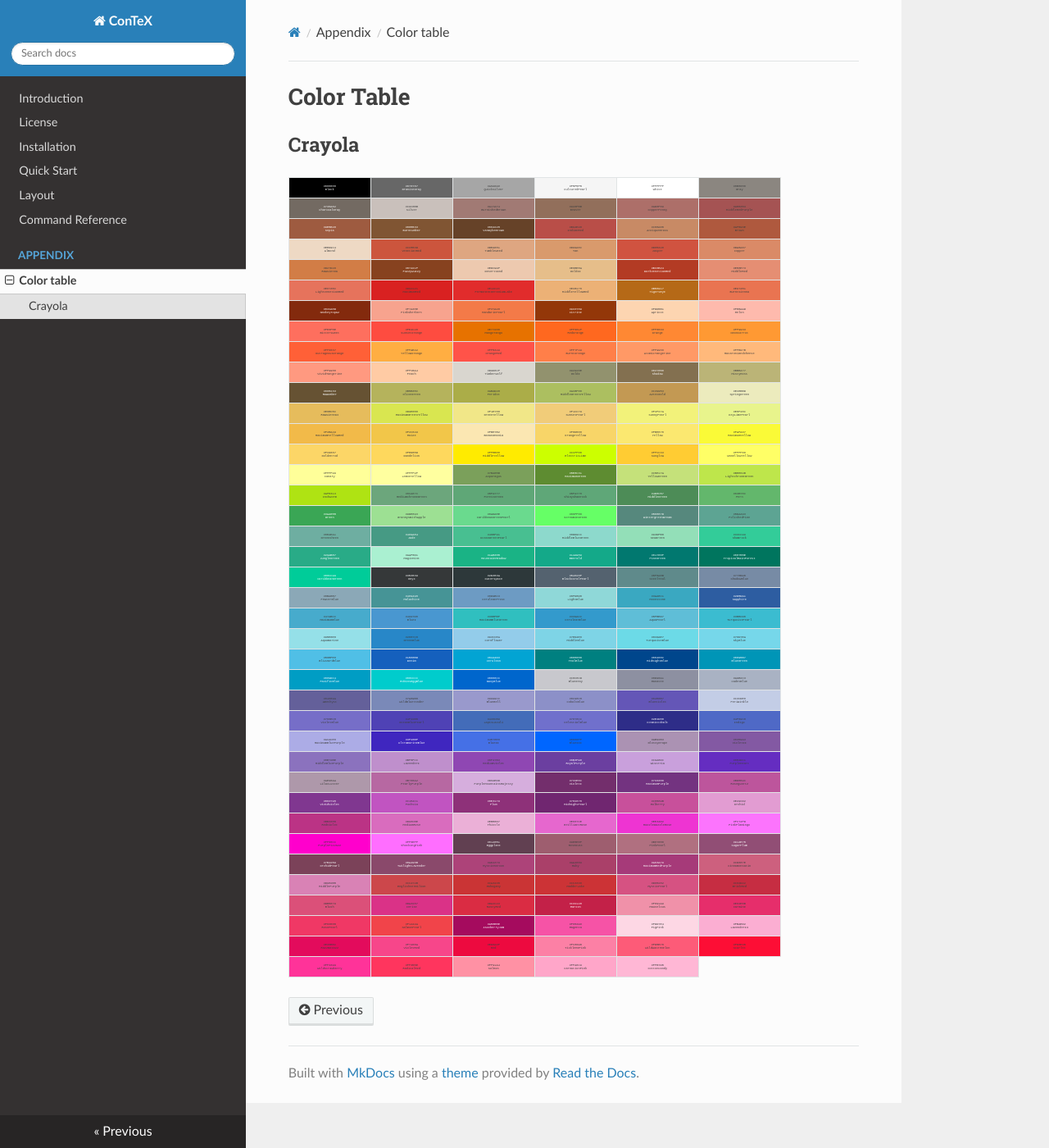
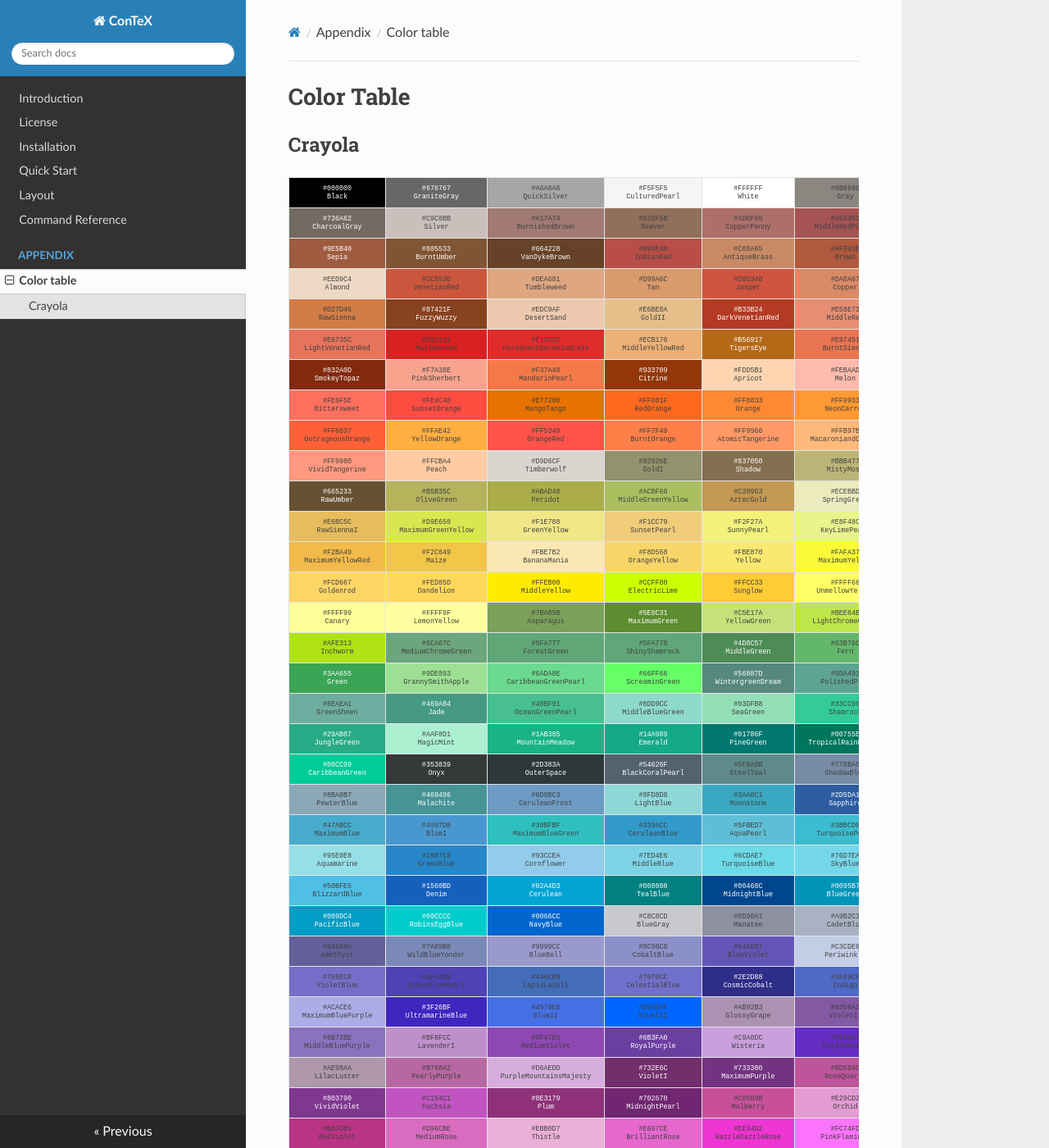
Before and after one commit to champignoom/contex-docs, an MkDocs documentation site: the page built from docs/appendix/color-table.md, in a window 1280 px wide and 1400 px high. Shown: the whole window at 82% size. Built offline with MkDocs 1.6.1, drawn with Linux system fonts in a browser that asks for light colours; nearby versions of some CDN libraries.

Commit message:
fix typo in yml

```diff
--- a/docs/css/color/color-table.css
+++ b/docs/css/color/color-table.css
@@ -1,6 +1,6 @@
 table.color-table {
 	table-layout: fixed;
-	font-size: 3pt;
+	font-size: 7pt;
 	text-align: center;
 	font-family: monospace;
 }
--- a/mkdocs.yml
+++ b/mkdocs.yml
@@ -13,4 +13,4 @@ extra_javascript:
         - js/color/defs.js
         - js/color/gen-table.js
 extra_css:
-        - css/color/color-table.js
+        - css/color/color-table.css
```
